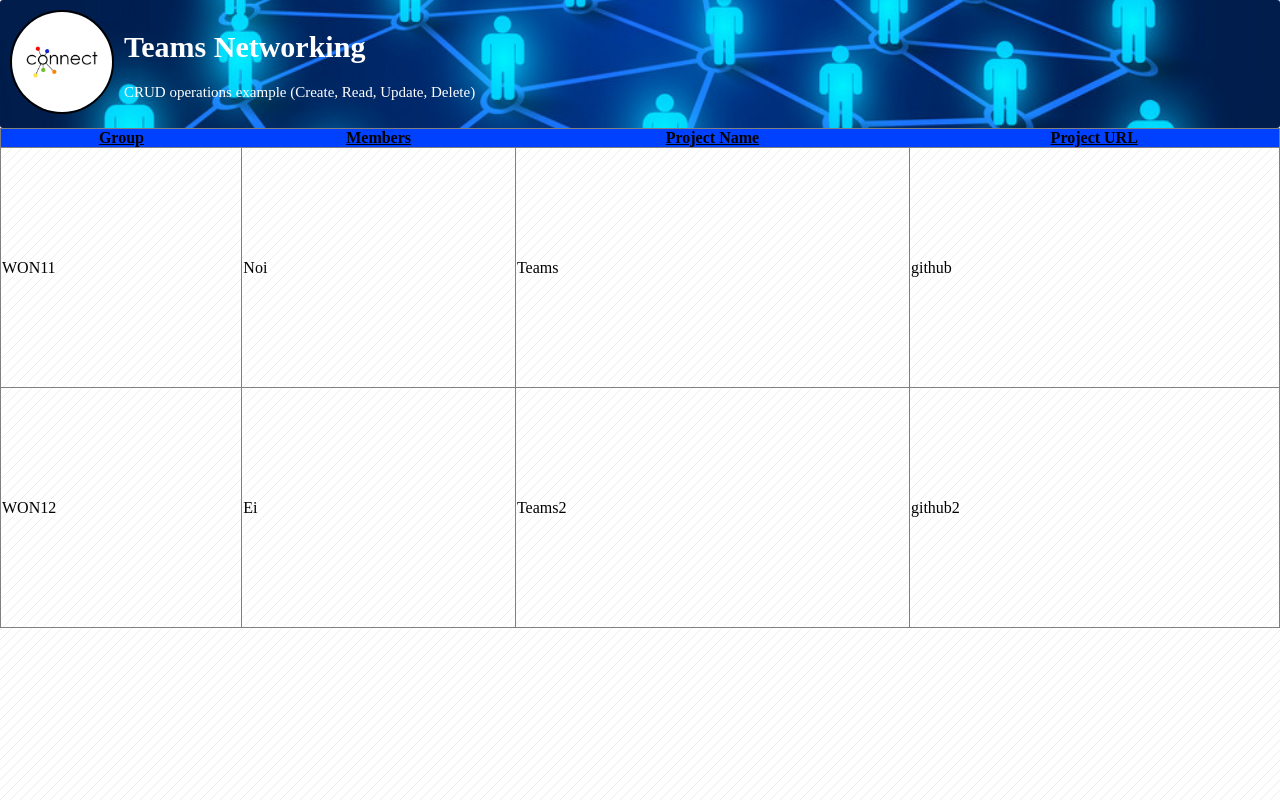
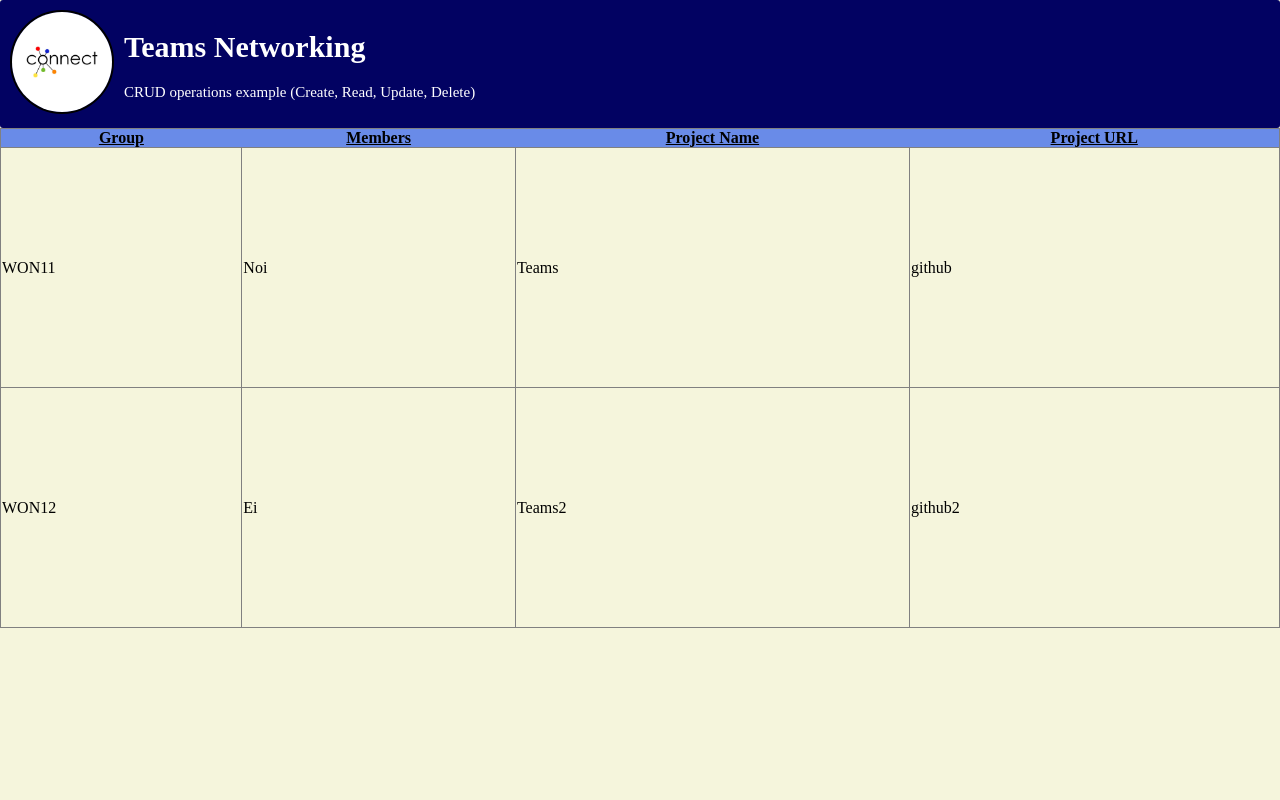
Before and after one commit to vaidanicu/Team-Networking.github.io, a plain HTML site: page index.html in a window 1280 px wide. Drawn offline with Linux system fonts and the light colour scheme.

Commit message:
change background

```diff
--- a/css/style.css
+++ b/css/style.css
@@ -7,7 +7,7 @@ html {
 body {
   min-height: 100%;
   margin: 0;
-  background-image: url(/pattern.png);
+  background-color: beige;
 }
 
 #header-wraper {
@@ -17,8 +17,7 @@ body {
   background-size: cover;
   background-position: center;
   border-radius: 3px;
-
-  background-image: url(/connecting-people-social-network-concept-bright-vector-25753015.jpg);
+  background-color: rgb(2, 2, 98);
 }
 
 #my-pictures img {
@@ -46,7 +45,7 @@ table {
 }
 
 #teams th {
-  background-color: rgb(0, 64, 255);
+  background-color: rgba(0, 60, 241, 0.567);
   border: 1px solid;
   margin: 0;
   padding: 0;
```
